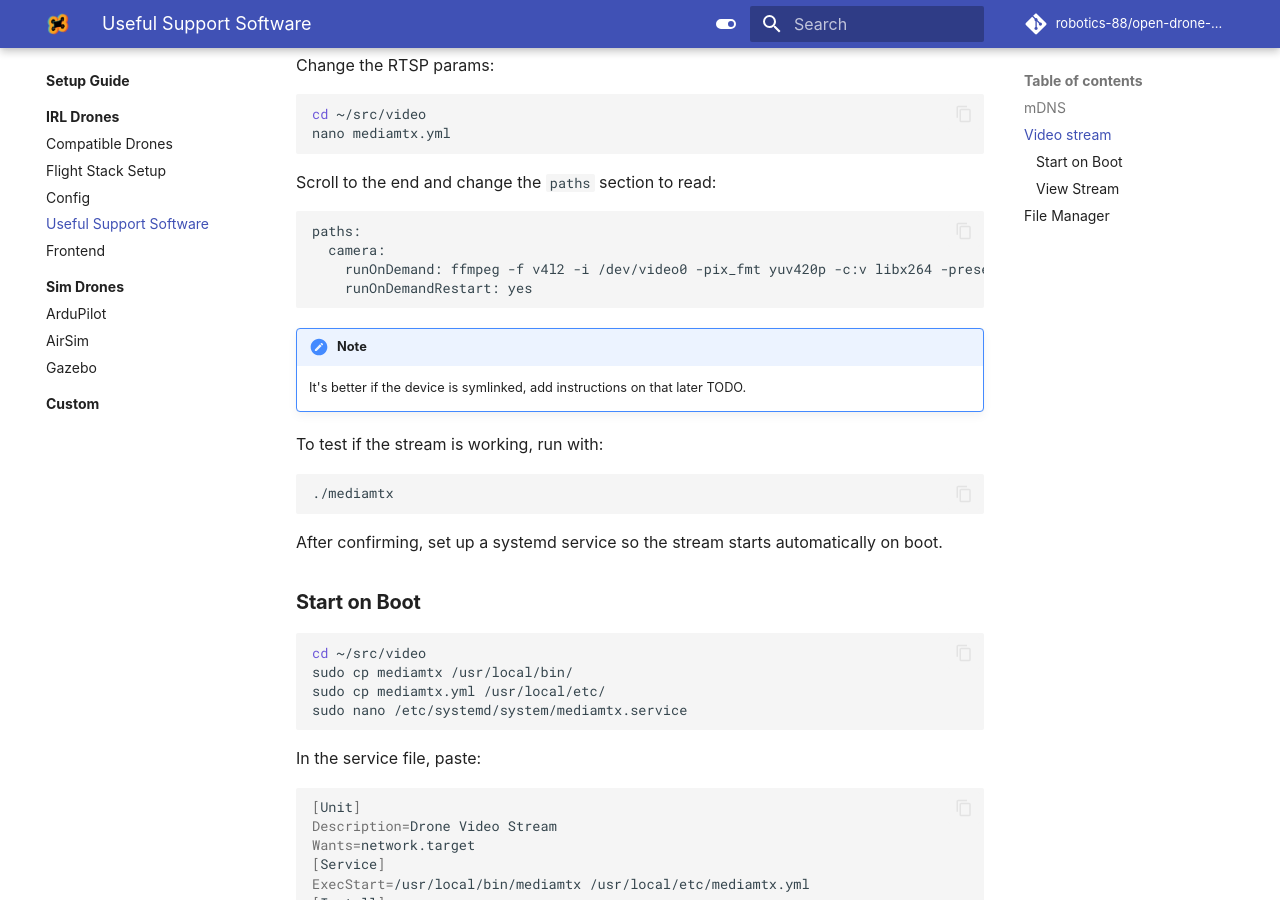
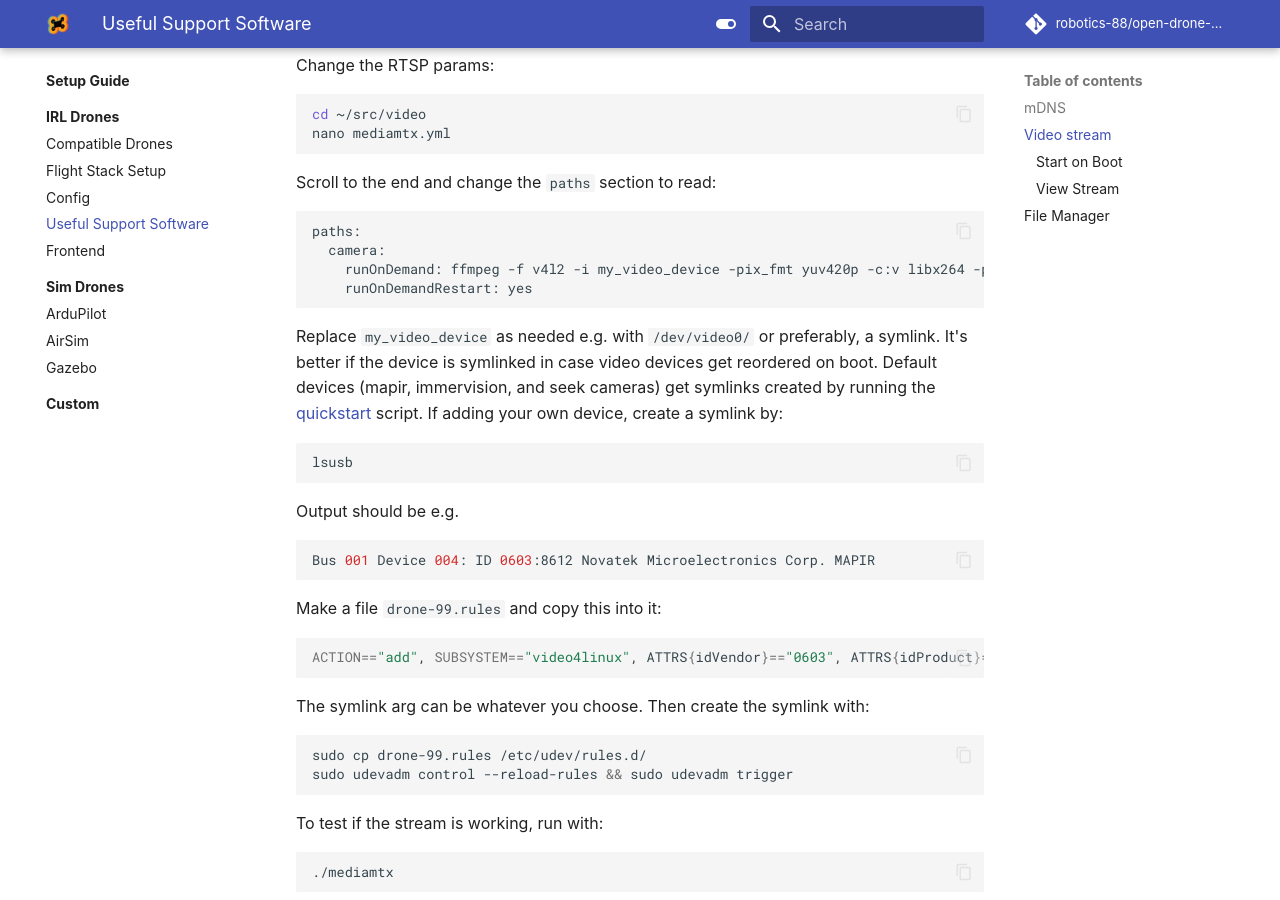
Before and after one commit to robotics-88/open-drone-docs, an MkDocs documentation site: the page built from docs/setup/drones/support.md, in a window 1280 px wide and 900 px high, scrolled down 1256 px. Built offline with MkDocs 1.6.1 and Material for MkDocs 9.7.7, drawn with Linux system fonts in a browser that asks for light colours; some web fonts are replaced; comment, search, counter and statistics services are not loaded.

Commit message:
Added device symlink instructions

````diff
--- a/docs/setup/drones/support.md
+++ b/docs/setup/drones/support.md
@@ -43,11 +43,27 @@ Scroll to the end and change the `paths` section to read:
 ```bash
 paths:
   camera:
-    runOnDemand: ffmpeg -f v4l2 -i /dev/video0 -pix_fmt yuv420p -c:v libx264 -preset ultrafast -tune zerolatency -b:v 1M -f rtsp rtsp://localhost:$RTSP_PORT/$MTX_PATH
+    runOnDemand: ffmpeg -f v4l2 -i my_video_device -pix_fmt yuv420p -c:v libx264 -preset ultrafast -tune zerolatency -b:v 1M -f rtsp rtsp://localhost:$RTSP_PORT/$MTX_PATH
     runOnDemandRestart: yes
 ```
-!!! note
-    It's better if the device is symlinked, add instructions on that later TODO.
+Replace `my_video_device` as needed e.g. with `/dev/video0/` or preferably, a symlink. It's better if the device is symlinked in case video devices get reordered on boot. Default devices (mapir, immervision, and seek cameras) get symlinks created by running the [quickstart](../../quickstart.md) script. If adding your own device, create a symlink by:
+
+```bash
+lsusb
+```
+Output should be e.g.
+```bash
+Bus 001 Device 004: ID 0603:8612 Novatek Microelectronics Corp. MAPIR
+```
+Make a file `drone-99.rules` and copy this into it:
+```bash
+ACTION=="add", SUBSYSTEM=="video4linux", ATTRS{idVendor}=="0603", ATTRS{idProduct}=="8612", ATTR{index}=="0", SYMLINK+="mapir"
+```
+The symlink arg can be whatever you choose. Then create the symlink with:
+```bash
+sudo cp drone-99.rules /etc/udev/rules.d/
+sudo udevadm control --reload-rules && sudo udevadm trigger
+```
 
 To test if the stream is working, run with:
 ```bash
````
